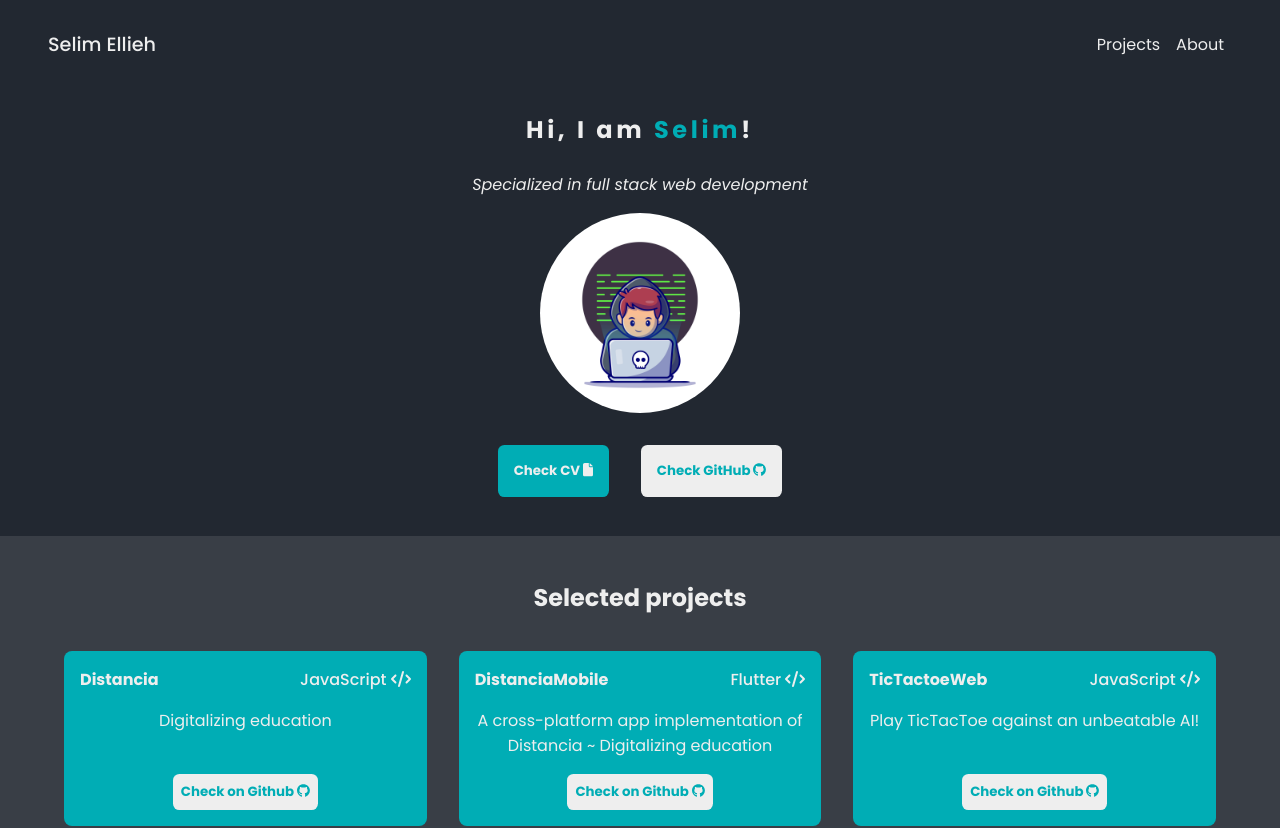
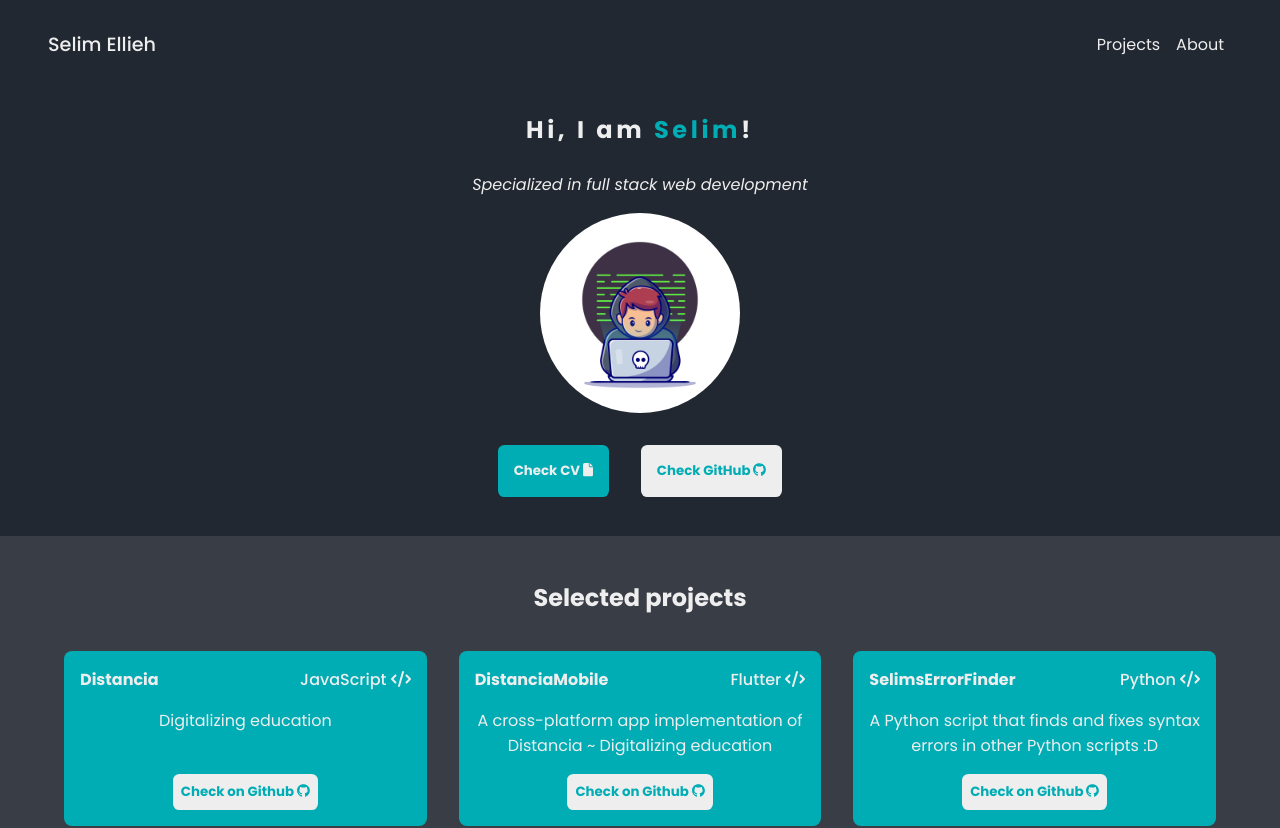
Before and after one commit to selimellieh72/portfolio, a React (Create React App) app: page / in a window 1280 px wide. Shown: the top 828 px of the page. Built offline with nearby package versions, Linux system fonts and the light colour scheme.

Commit message:
Added selimserrorfinder

```diff
--- a/src/Components/Projects/Projects.js
+++ b/src/Components/Projects/Projects.js
@@ -15,6 +15,13 @@ const PROJECTS = [
       "A cross-platform app implementation of Distancia ~ Digitalizing education",
     github_link: "https://github.com/selimellieh72/DistanciaMobile",
     technology: "Flutter",
+  },
+  {
+    name: "SelimsErrorFinder",
+    description:
+      "A Python script that finds and fixes syntax errors in other Python scripts :D",
+    github_link: "https://github.com/selimellieh72/selimserrorfinder",
+    technology: "Python",
   },
   {
     name: "TicTactoeWeb",
```
